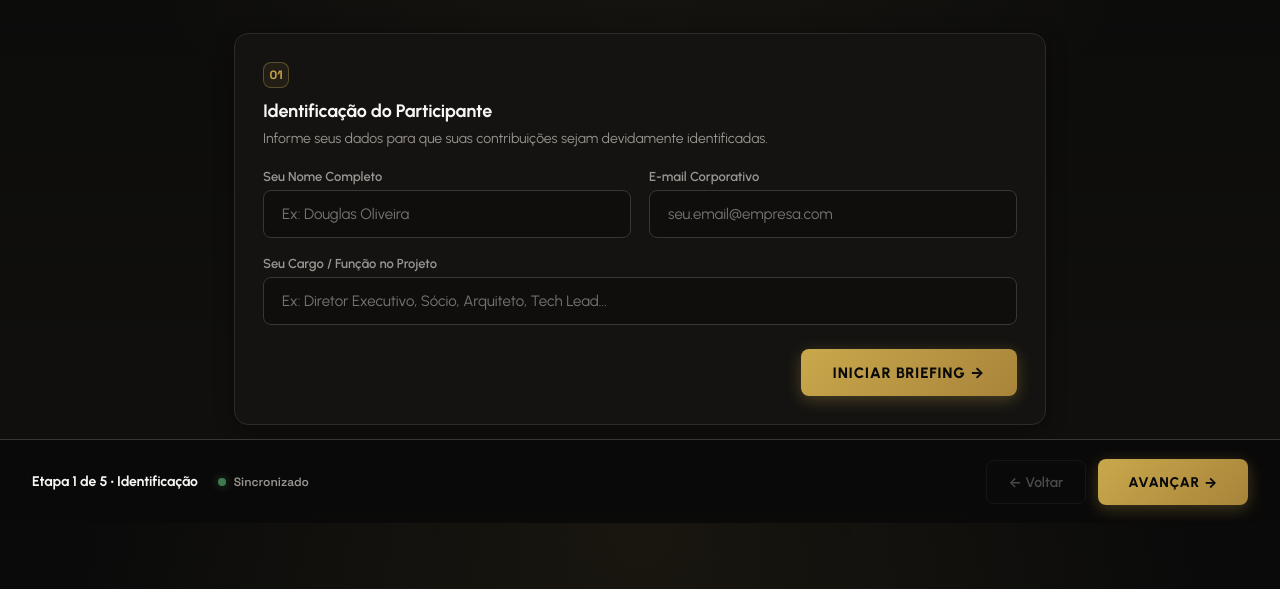
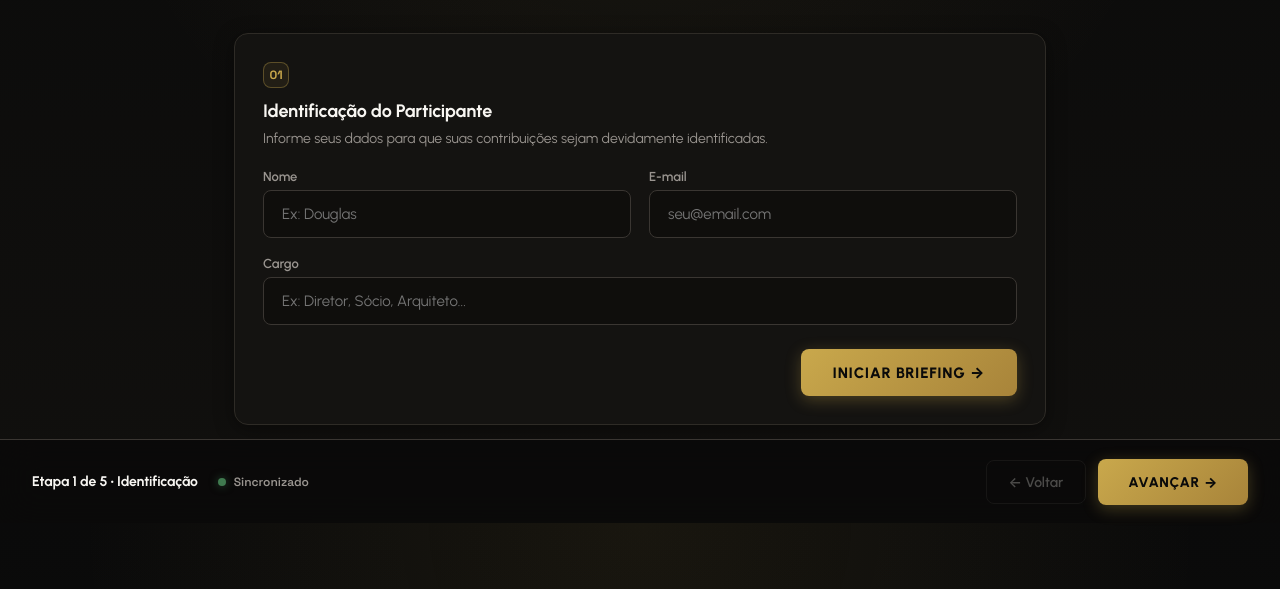
Before and after one commit to douglasagoliveira/AppQLS, a website: page briefing-interativo.html in a window 1280 px wide. Shown: the part 277-866 px from the top of the page. Drawn offline with nearby package versions, Linux system fonts and the light colour scheme.

Commit message:
fix: simplificar labels para Nome, Email e Cargo sem exigencia corporativa

```diff
--- a/briefing-interativo.html
+++ b/briefing-interativo.html
@@ -629,16 +629,16 @@
 
                 <div style="display: grid; grid-template-columns: repeat(auto-fit, minmax(240px, 1fr)); gap: 18px; margin-bottom: 24px;">
                     <div>
-                        <label style="display: block; font-size: 13px; color: var(--mute); margin-bottom: 6px; font-weight: 600;">Seu Nome Completo</label>
-                        <input type="text" id="respName" class="form-input" placeholder="Ex: Douglas Oliveira">
+                        <label style="display: block; font-size: 13px; color: var(--mute); margin-bottom: 6px; font-weight: 600;">Nome</label>
+                        <input type="text" id="respName" class="form-input" placeholder="Ex: Douglas">
                     </div>
                     <div>
-                        <label style="display: block; font-size: 13px; color: var(--mute); margin-bottom: 6px; font-weight: 600;">E-mail Corporativo</label>
-                        <input type="email" id="respEmail" class="form-input" placeholder="seu.email@empresa.com">
+                        <label style="display: block; font-size: 13px; color: var(--mute); margin-bottom: 6px; font-weight: 600;">E-mail</label>
+                        <input type="email" id="respEmail" class="form-input" placeholder="seu@email.com">
                     </div>
                     <div style="grid-column: 1 / -1;">
-                        <label style="display: block; font-size: 13px; color: var(--mute); margin-bottom: 6px; font-weight: 600;">Seu Cargo / Função no Projeto</label>
-                        <input type="text" id="respRole" class="form-input" placeholder="Ex: Diretor Executivo, Sócio, Arquiteto, Tech Lead...">
+                        <label style="display: block; font-size: 13px; color: var(--mute); margin-bottom: 6px; font-weight: 600;">Cargo</label>
+                        <input type="text" id="respRole" class="form-input" placeholder="Ex: Diretor, Sócio, Arquiteto...">
                     </div>
                 </div>
 
```
Also changed, not shown: briefing.html (+6 -6 lines), index.html (+6 -6 lines).
